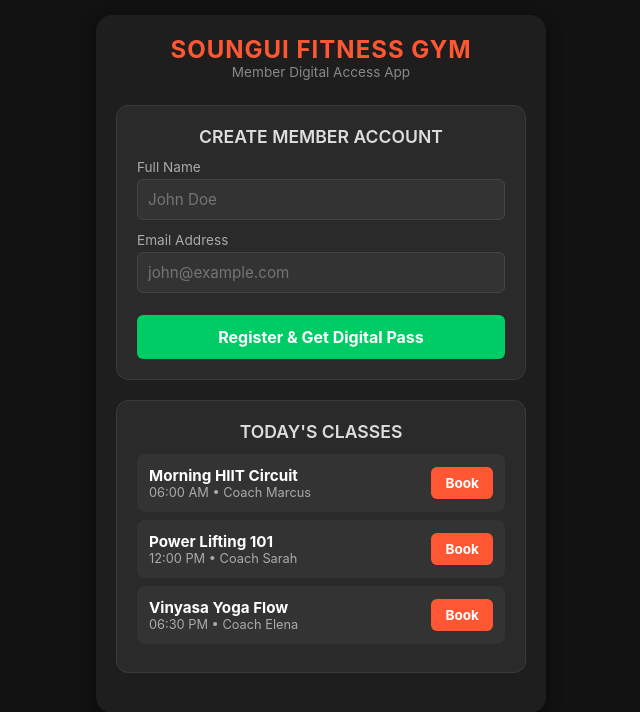
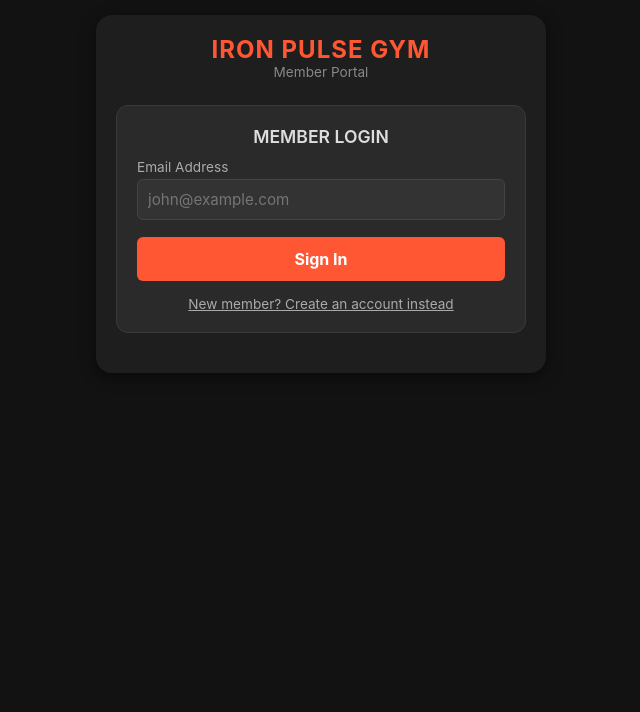
Before and after one commit to soungui-collab/my-gym-app, a plain HTML site: page index.html in a window 1280 px wide. Shown: the whole page, without its empty margins (319-959 px from the left). Drawn offline with Linux system fonts and the light colour scheme.

Commit message:
Update index.html

```diff
--- a/index.html
+++ b/index.html
@@ -4,56 +4,65 @@
   <meta charset="UTF-8">
   <meta name="viewport" content="width=device-width, initial-scale=1.0">
   <title>Gym Member Portal</title>
-  <!-- Link to your PWA Manifest -->
   <link rel="manifest" href="manifest.json">
   <meta name="theme-color" content="#FF5733">
-
-  <!-- CDN link for JsBarcode library (Generates the check-in barcode) -->
   <script src="https://jsdelivr.net"></script>
 
   <style>
-    /* Minimalist Dark Theme for a Gym Vibe */
-    * { box-sizing: border-box; margin: 0; padding: 0; font-family: -apple-system, BlinkMacSystemFont, "Segoe UI", Roboto, Helvetica, Arial, sans-serif; }
+    * { box-sizing: border-box; margin: 0; padding: 0; font-family: -apple-system, BlinkMacSystemFont, sans-serif; }
     body { background-color: #121212; color: #ffffff; padding: 15px; display: flex; flex-direction: column; align-items: center; }
     .app-container { width: 100%; max-width: 450px; background: #1e1e1e; border-radius: 16px; padding: 20px; box-shadow: 0 4px 15px rgba(0,0,0,0.5); }
     header { text-align: center; margin-bottom: 25px; }
     header h1 { color: #FF5733; font-size: 1.5rem; text-transform: uppercase; letter-spacing: 1px; }
 
-    /* Card Component */
     .card { background: #2a2a2a; border-radius: 12px; padding: 20px; margin-bottom: 20px; border: 1px solid #3a3a3a; text-align: center; }
     .card h2 { font-size: 1.1rem; margin-bottom: 12px; color: #dddddd; text-transform: uppercase; font-weight: 600; }
 
-    /* Barcode Display Styling */
     .barcode-container { background: #ffffff; padding: 15px; border-radius: 8px; display: inline-block; margin-top: 10px; }
     #barcode { max-width: 100%; height: auto; }
     .member-id-text { font-size: 0.85rem; color: #888888; margin-top: 8px; font-family: monospace; }
 
-    /* Schedule List Styling */
     .class-item { display: flex; justify-content: space-between; align-items: center; background: #333333; padding: 12px; border-radius: 8px; margin-bottom: 8px; text-align: left; }
     .class-info h3 { font-size: 0.95rem; color: #ffffff; }
     .class-info p { font-size: 0.8rem; color: #aaaaaa; }
-    .book-btn { background: #FF5733; color: white; border: none; padding: 8px 14px; border-radius: 6px; font-weight: bold; cursor: pointer; font-size: 0.85rem; transition: background 0.2s; }
-    .book-btn:hover { background: #e04c2b; }
+    .book-btn { background: #FF5733; color: white; border: none; padding: 8px 14px; border-radius: 6px; font-weight: bold; cursor: pointer; font-size: 0.85rem; }
+    .book-btn:disabled { background: #555; color: #888; cursor: not-allowed; }
 
-    /* Registration Form Styling */
     .form-group { text-align: left; margin-bottom: 12px; }
     .form-group label { display: block; font-size: 0.85rem; color: #aaaaaa; margin-bottom: 4px; }
     .form-group input { width: 100%; padding: 10px; border-radius: 6px; border: 1px solid #444; background: #333; color: white; font-size: 0.95rem; }
-    .submit-btn { width: 100%; background: #00cc66; color: white; border: none; padding: 12px; border-radius: 6px; font-weight: bold; cursor: pointer; font-size: 1rem; margin-top: 10px; }
+    .action-btn { width: 100%; background: #FF5733; color: white; border: none; padding: 12px; border-radius: 6px; font-weight: bold; cursor: pointer; font-size: 1rem; margin-top: 5px; }
+    .toggle-link { color: #aaaaaa; font-size: 0.85rem; display: block; margin-top: 15px; cursor: pointer; text-decoration: underline; }
+
+    /* Dashboard specific elements */
+    .welcome-text { font-size: 1.3rem; margin-bottom: 5px; color: #fff; font-weight: bold; }
+    .status-badge { display: inline-block; padding: 4px 12px; border-radius: 20px; font-size: 0.8rem; font-weight: bold; background: #00cc66; color: white; margin-bottom: 15px; }
   </style>
 </head>
 <body>
 
   <div class="app-container">
     <header>
-      <h1>Soungui Fitness Gym</h1>
-      <p style="color: #888; font-size: 0.85rem;">Member Digital Access App</p>
+      <h1>Iron Pulse Gym</h1>
+      <p style="color: #888; font-size: 0.85rem;">Member Portal</p>
     </header>
 
-    <!-- SECTION 1: Member Registration (Saves to Google Sheets) -->
-    <div class="card" id="registration-card">
-      <h2>Create Member Account</h2>
-      <form id="reg-form">
+    <!-- AUTHENTICATION CARD (Handles both Login and Registration fields) -->
+    <div class="card" id="auth-card">
+      <h2 id="auth-title">Member Login</h2>
+
+      <!-- Login Form View -->
+      <form id="login-form">
+        <div class="form-group">
+          <label for="login-email">Email Address</label>
+          <input type="email" id="login-email" placeholder="john@example.com" required>
+        </div>
+        <button type="submit" class="action-btn">Sign In</button>
+        <span class="toggle-link" onclick="toggleAuthView(true)">New member? Create an account instead</span>
+      </form>
+
+      <!-- Registration Form View (Hidden by default) -->
+      <form id="reg-form" style="display: none;">
         <div class="form-group">
           <label for="reg-name">Full Name</label>
           <input type="text" id="reg-name" placeholder="John Doe" required>
@@ -62,24 +71,33 @@
           <label for="reg-email">Email Address</label>
           <input type="email" id="reg-email" placeholder="john@example.com" required>
         </div>
-        <button type="submit" class="submit-btn">Register & Get Digital Pass</button>
+        <button type="submit" class="action-btn" style="background: #00cc66;">Register Account</button>
+        <span class="toggle-link" onclick="toggleAuthView(false)">Already have an account? Login</span>
       </form>
     </div>
 
-    <!-- SECTION 2: Digital Keytag / Barcode Check-In (Hidden until registered/logged in) -->
-    <div class="card" id="checkin-card" style="display: none;">
+    <!-- CLIENT DASHBOARD & DIGITAL KEYTAG (Hidden until successfully verified) -->
+    <div id="dashboard-view" style="display: none;">
+
+      <!-- Welcome Header Card -->
+      <div class="card">
+        <div class="welcome-text" id="user-welcome">Welcome Back!</div>
+        <div class="status-badge" id="user-status">Active Member</div>
+        <button class="action-btn" style="background: #444; font-size: 0.8rem; padding: 6px; width: auto;" onclick="logout()">Log Out</button>
+      </div>
+
+      <!-- Digital Access Pass -->
+      <div class="card">
         <h2>Your Digital Keytag</h2>
-      <p style="font-size: 0.85rem; color: #aaa; margin-bottom: 10px;">Scan at the front desk or entry reader to check in</p>
         <div class="barcode-container">
-        <!-- JsBarcode targets this SVG element to inject the barcode graphic -->
           <svg id="barcode"></svg>
         </div>
         <div class="member-id-text" id="member-id-display">ID: MBR-XXXXX</div>
       </div>
 
-    <!-- SECTION 3: Class Schedule & Booking (Triggers Google Apps Script logic) -->
+      <!-- Class Booking Roster -->
       <div class="card">
-      <h2>Today's Classes</h2>
+        <h2>Book a Class</h2>
         <div id="schedule-container">
 
           <div class="class-item">
@@ -111,18 +129,8 @@
 
     </div>
 
-  <!-- Inline Script to activate PWA Service Worker right away -->
-  <script>
-    if ('serviceWorker' in navigator) {
-      window.addEventListener('load', () => {
-        navigator.serviceWorker.register('/sw.js')
-          .then(reg => console.log('PWA Service Worker registered:', reg.scope))
-          .catch(err => console.log('PWA registration failed:', err));
-      });
-    }
-  </script>
+  </div>
 
-  <!-- Link to your external main JavaScript file where we will handle Google Sheet integrations -->
   <script src="js/app.js"></script>
 </body>
 </html>
```
Lines whose indentation alone changed are shown as unchanged.
